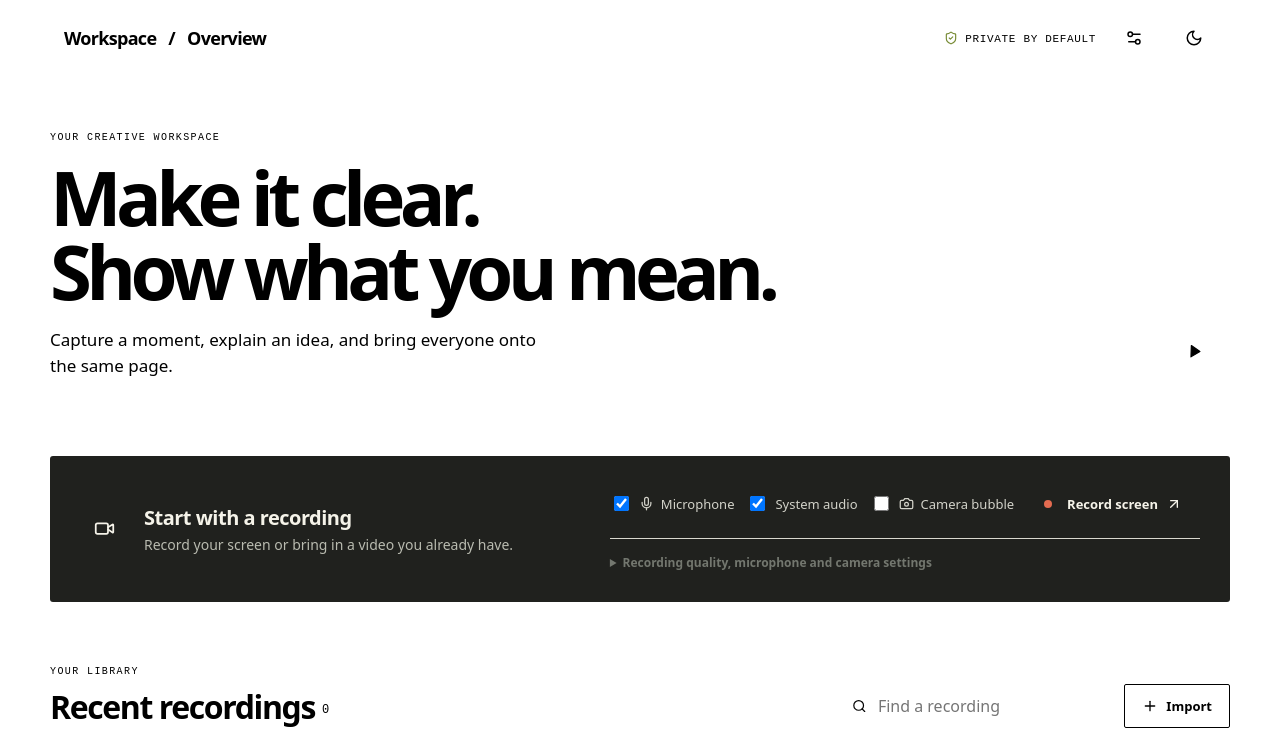
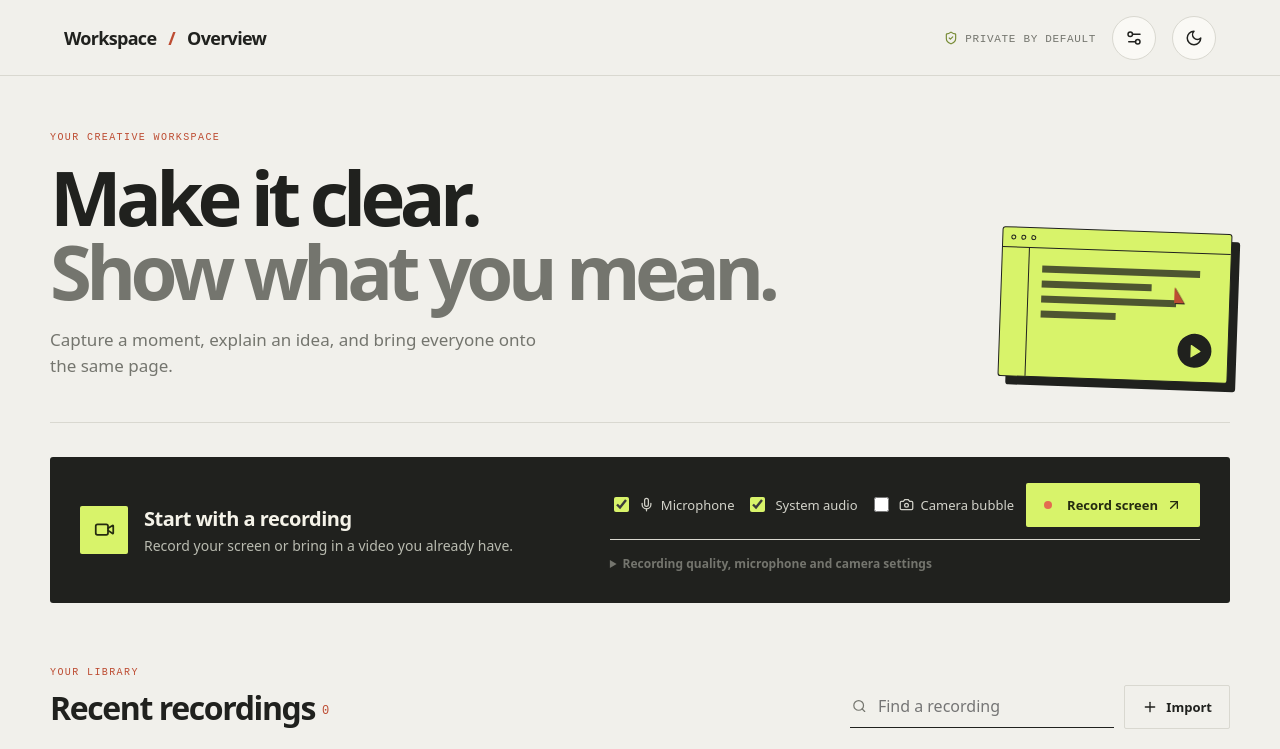
Before and after one commit to buttercode101/ScreenNote, a React (Vite) app in the folder rebuild/: page / in a window 1280 px wide. Shown: the top 749 px of the page. Built offline with nearby package versions, Linux system fonts and the light colour scheme.

Commit message:
Remove remaining fragment of remote font import

```diff
--- a/rebuild/src/styles.css
+++ b/rebuild/src/styles.css
@@ -1,4 +1,3 @@
-500&family=Space+Grotesk:wght@400;500;600;700&family=Source+Sans+3:wght@400;500;600;700&display=swap');
 :root{font-family:system-ui,sans-serif;color:#20211e;background:#f1f0eb;font-synthesis:none;text-rendering:optimizeLegibility;-webkit-font-smoothing:antialiased;--paper:#f1f0eb;--panel:#faf9f5;--white:#fffefa;--ink:#20211e;--muted:#74756e;--line:#d9d8d0;--acid:#d8f36a;--acid-ink:#252b10;--rust:#bd4c32;--shadow:0 18px 55px rgba(32,33,30,.08);color-scheme:light}
 :root[data-theme="dark"]{color-scheme:dark;--paper:#171916;--panel:#20231e;--white:#272b25;--ink:#f1f0e9;--muted:#a9aa9f;--line:#383c33;--acid:#d8f36a;--acid-ink:#20250f;--rust:#ef8a6e;--shadow:0 18px 55px rgba(0,0,0,.22)}
 *{box-sizing:border-box}html,body,#root{margin:0;width:100%;min-width:320px;min-height:100%;background:var(--paper);color:var(--ink)}body{font-family:system-ui,sans-serif}button,input,select,textarea{font:inherit}button,a{-webkit-tap-highlight-color:transparent}button{cursor:pointer}a{color:inherit;text-decoration:none}button:focus-visible,a:focus-visible,input:focus-visible,select:focus-visible{outline:3px solid var(--rust);outline-offset:3px}
```
